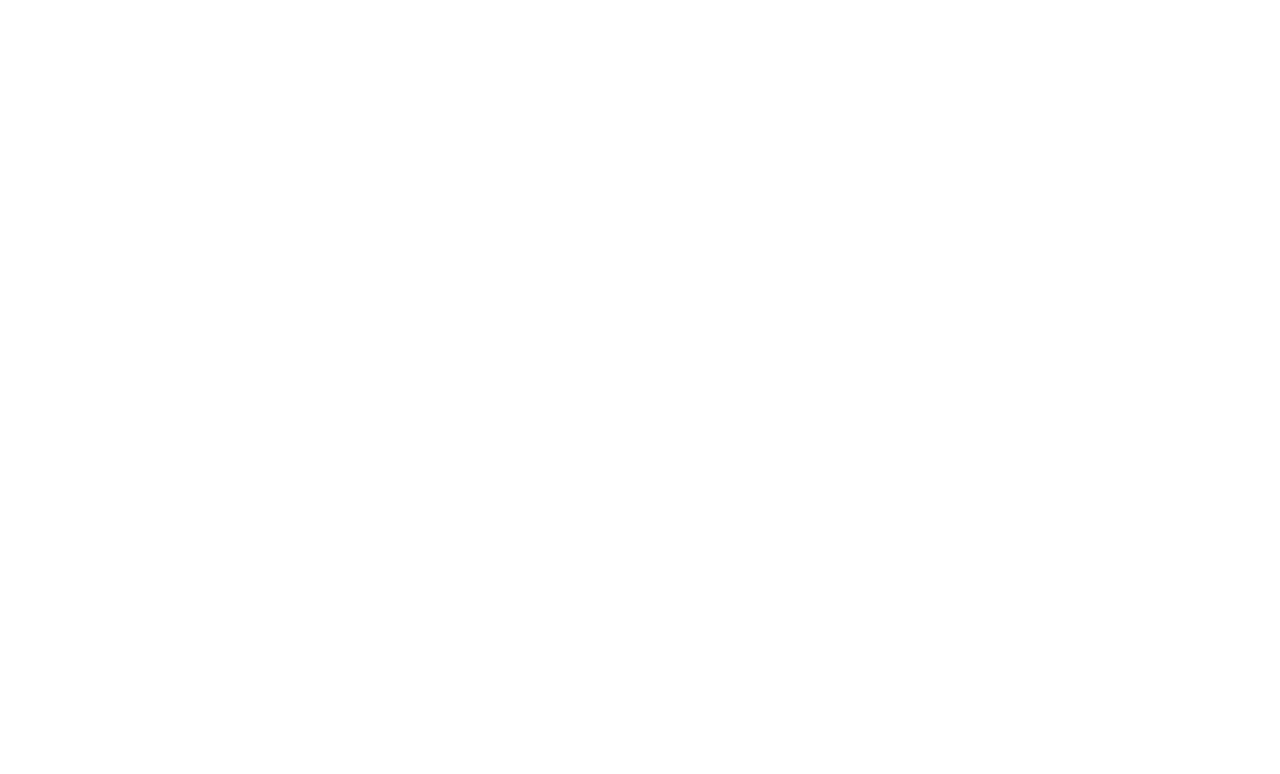
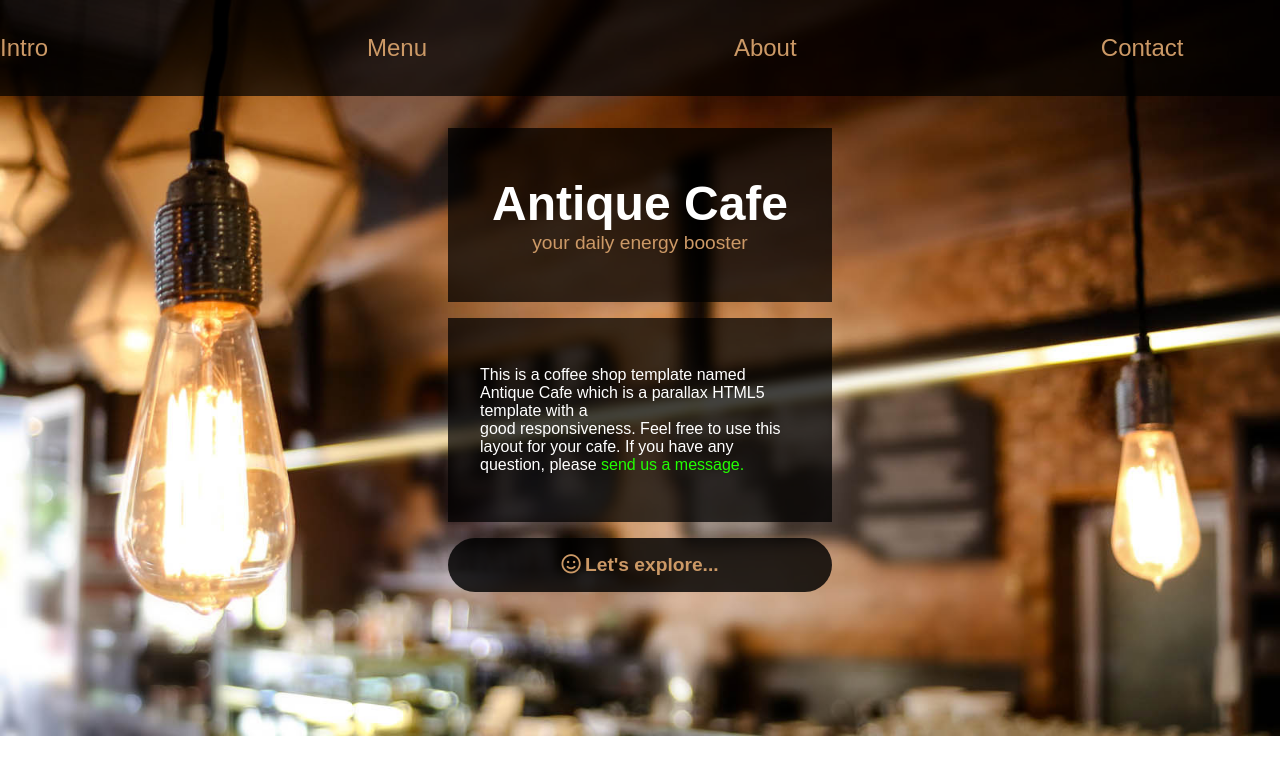
Before and after one commit to Atom079/cafe-website, a plain HTML site: page index.html in a window 1280 px wide. Drawn offline with Linux system fonts and the light colour scheme.

Commit message:
I have finished intro section and navbar. It is interesting

```diff
--- a/index.html
+++ b/index.html
@@ -11,6 +11,39 @@
     <title>Antique Bakery Cafe html template</title>
 </head>
 <body>
+       <!-- Intro section -->
+       <section id="intro">
+        <nav class="navbar">
+            <ul class="nav-links">
+                <li><a href="#intro">Intro</a></li>
+                <li><a href="#menu">Menu</a></li>
+                <li><a href="#">About</a></li>
+                <li><a href="#">Contact</a></li>
+            </ul>
+        </nav>
+        <div class="content_io">
+            <div class="text_io">
+                <h1 class="heading_io">Antique Cafe</h1>
+                <p class="par1_io">your daily energy booster</p>
+            </div>
+            <div class="add_text_io">
+                <p class="par2_io">
+                    This is a coffee shop template named Antique Cafe which is a parallax HTML5 template with a
+                </p>
+                <p class="par2_io">
+                    good responsiveness. Feel free to use this layout for your cafe. If you have any question, please
+                    <a href="#">send us a message.</a>
+                </p>
 
+            </div>
+            <div class="btn">
+                <i class="fa-regular fa-face-smile"></i>
+                <a href="#">
+                    Let's explore...
+                </a>
+            </div>
+        </div>
+    </section>
+    <!-- /Intro section -->
 </body>
 </html>
--- a/main.css
+++ b/main.css
@@ -1,4 +1,11 @@
 /* Default styling */
+@font-face {
+    font-family: "Intro Fonts";
+    src: url("./fonts/fonts_intro/Poppins-Light.ttf");
+    font-family: "Menu Fonts";
+    src:url("./fonts/menu-font/Montserrat-VariableFont_wght.ttf");
+}
+
 *
 {
     margin: 0;
@@ -10,3 +17,128 @@ a
     text-decoration: none;
     color: black;
 }
+/* Intro styling */
+#intro
+{
+    background-position: top;
+    background-repeat: no-repeat;
+    background-size: cover;
+    background-attachment: fixed;
+    background-image: url("./img/antique-cafe-bg-01.jpg");
+    font-family: "Intro Fonts", sans-serif;
+    padding-bottom: 1rem;
+
+}
+.navbar
+{
+    display: flex;
+    position: relative;
+    width: 100%;
+
+}
+.nav-links
+{
+    display: flex;
+    list-style: none;
+    width: 100%;
+    float: right;
+    justify-content: space-between;
+    position: fixed;
+    left: 0;
+    align-items: center;
+    background-color: rgba(0, 0, 0, 0.718);
+    height: 12vh;
+}
+.nav-links li
+{
+    width: 14%;
+}
+.nav-links li a
+{
+    color: #CC9966;
+    font-size: 1.5rem;
+    position: relative;
+
+}
+.nav-links li a::after
+{
+    content: " ";
+    position: absolute;
+    width: 100%;
+    background-color: #CC9966;
+    height: 0.2rem;
+    bottom: 0;
+    left: 0;
+    transition: 0.5s ease;
+    opacity: 0;
+}
+.nav-links li a:hover:after
+{
+    opacity: 1;
+}
+.content_io
+{
+    margin: 10% 0;
+}
+.text_io
+{
+    width: 30%;
+    padding: 3rem 2rem;
+    background-color: rgba(0, 0, 0, 0.738);
+    margin: 0 auto;
+}
+.heading_io
+{
+    font-size: 3rem;
+    text-align: center;
+    line-height: 3.5rem;
+    color: white;
+    letter-spacing: 0rem;
+}
+.par1_io
+{
+    color: #CC9966;
+    text-align: center;
+    font-size: 1.2rem;
+}
+.add_text_io
+{
+    width: 30%;
+    padding: 3rem 2rem;
+    background-color: rgba(0, 0, 0, 0.738);
+    margin: 1rem auto;
+}
+.par2_io
+{
+    color: white;
+    font-size: 1rem;
+}
+.par2_io a
+{
+    color: #22ff00;
+}
+.par2_io a:hover
+{
+    color: #fff;
+}
+.btn
+{
+    width: 30%;
+    padding: 1rem 1rem;
+    background-color: rgba(0, 0, 0, 0.827);
+    margin: 1rem auto;
+    text-align: center;
+    color: #9bcc66;
+    border-radius: 4rem;
+}
+.btn a, i
+{
+    color: #CC9966;
+    font-size: 1.2rem;
+    font-weight: 600;
+}
+.btn a:hover
+{
+    color: white;
+}
+/* /Intro styling */
```
